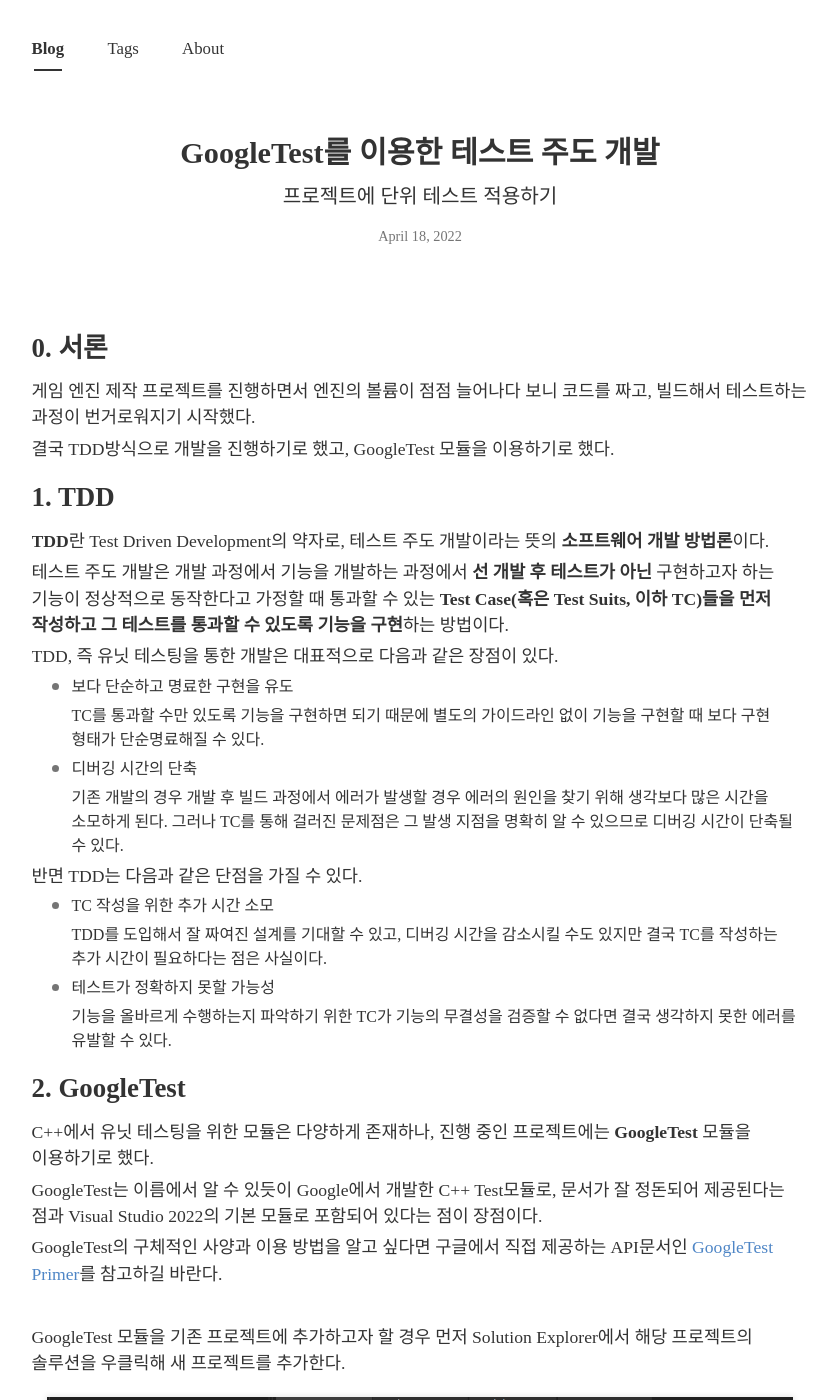
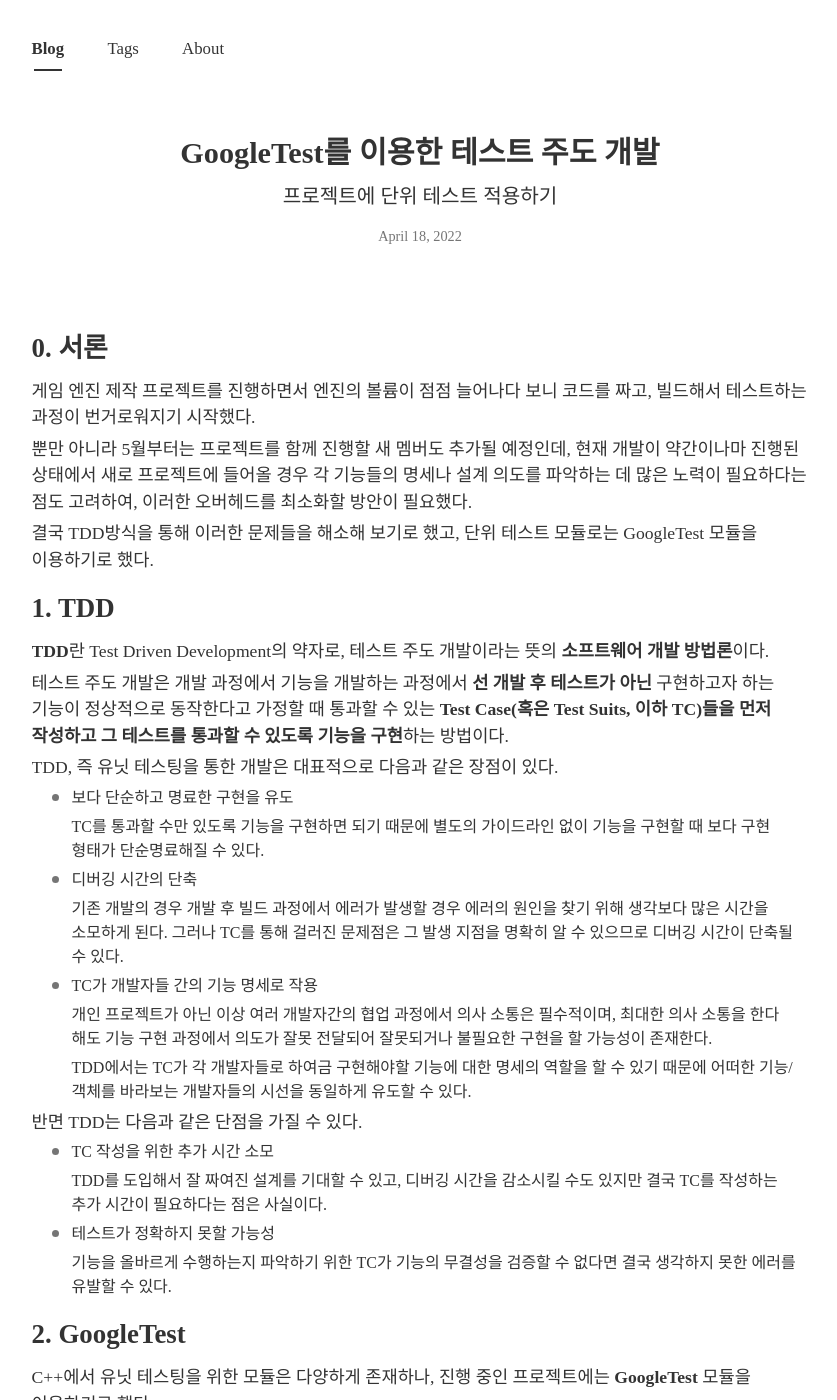
Before and after one commit to Hamsik2rang/Hamsik2rang.github.io, a Jekyll site: the page built from _posts/2022-04-18-TDD-On-Project.md, in a window 1280 px wide and 1400 px high. Shown: the whole window, without its empty margins (220-1057 px from the left). Built offline with Jekyll 4.4.1, drawn with Linux system fonts in a browser that asks for light colours; nearby versions of some CDN libraries; some web fonts are replaced; formulas are drawn with MathJax 3; comment, search, counter and statistics services are not loaded.

Commit message:
서론 및 TDD 장점 추가

```diff
--- a/_posts/2022-04-18-TDD-On-Project.md
+++ b/_posts/2022-04-18-TDD-On-Project.md
@@ -12,7 +12,9 @@
 
 게임 엔진 제작 프로젝트를 진행하면서 엔진의 볼륨이 점점 늘어나다 보니 코드를 짜고, 빌드해서 테스트하는 과정이 번거로워지기 시작했다.
 
-결국 TDD방식으로 개발을 진행하기로 했고, GoogleTest 모듈을 이용하기로 했다.
+뿐만 아니라 5월부터는 프로젝트를 함께 진행할 새 멤버도 추가될 예정인데, 현재 개발이 약간이나마 진행된 상태에서 새로 프로젝트에 들어올 경우 각 기능들의 명세나 설계 의도를 파악하는 데 많은 노력이 필요하다는 점도 고려하여, 이러한 오버헤드를 최소화할 방안이 필요했다.
+
+결국 TDD방식을 통해 이러한 문제들을 해소해 보기로 했고, 단위 테스트 모듈로는 GoogleTest 모듈을 이용하기로 했다.
 
 ## 1. TDD
 
@@ -29,6 +31,12 @@
 * 디버깅 시간의 단축
 
   기존 개발의 경우 개발 후 빌드 과정에서 에러가 발생할 경우 에러의 원인을 찾기 위해 생각보다 많은 시간을 소모하게 된다. 그러나 TC를 통해 걸러진 문제점은 그 발생 지점을 명확히 알 수 있으므로 디버깅 시간이 단축될 수 있다.
+
+* TC가 개발자들 간의 기능 명세로 작용
+
+  개인 프로젝트가 아닌 이상 여러 개발자간의 협업 과정에서 의사 소통은 필수적이며, 최대한 의사 소통을 한다 해도 기능 구현 과정에서 의도가 잘못 전달되어 잘못되거나 불필요한 구현을 할 가능성이 존재한다.
+
+  TDD에서는 TC가 각 개발자들로 하여금 구현해야할 기능에 대한 명세의 역할을 할 수 있기 때문에 어떠한 기능/객체를 바라보는 개발자들의 시선을 동일하게 유도할 수 있다.
 
 반면 TDD는 다음과 같은 단점을 가질 수 있다.
 
```
